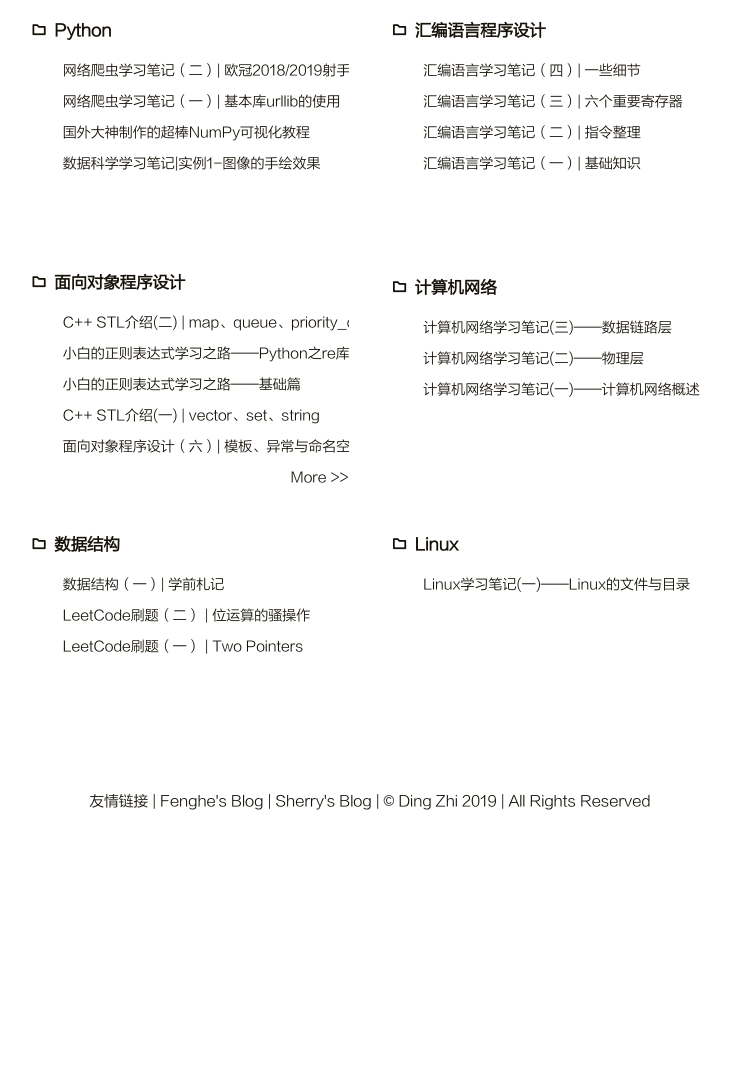
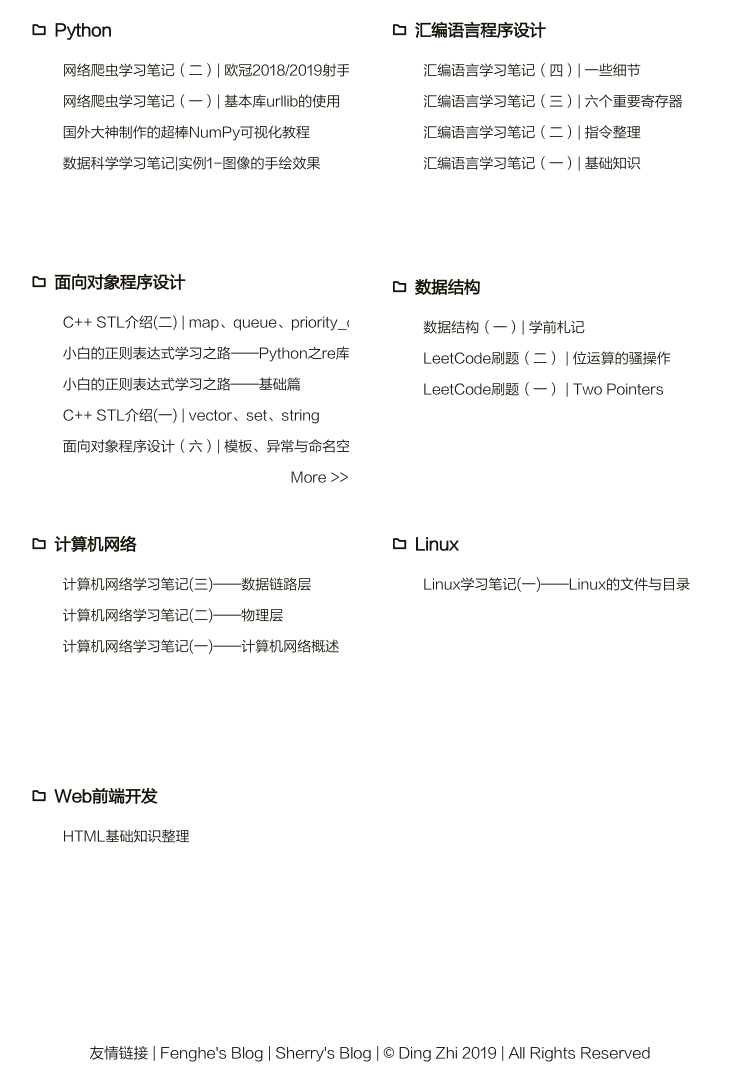
Before and after one commit to PonyDing/PonyDing.github.io, a plain HTML site: page category/index.html in a window 1280 px wide. Shown: the part 214-1300 px from the top of the page, without its empty margins (270-1000 px from the left). Before the commit the page ends 1048 px from the top, so only its background shows below. Drawn offline with Linux system fonts and the light colour scheme; a script that the page names is missing.

Commit message:
Site updated: 2019-11-03 22:52:38

```diff
--- a/baidusitemap.xml
+++ b/baidusitemap.xml
@@ -1,6 +1,9 @@
 <?xml version="1.0" encoding="UTF-8"?>
 <urlset xmlns="http://www.sitemaps.org/schemas/sitemap/0.9">
   <url>
+    <loc>http://dingzhi.ga/articles/WebDevelop-1/</loc>
+    <lastmod>2019-11-03</lastmod>
+  </url>  <url>
     <loc>http://dingzhi.ga/articles/ds-1/</loc>
     <lastmod>2019-11-03</lastmod>
   </url>  <url>
--- a/category/index.html
+++ b/category/index.html
@@ -275,6 +275,41 @@ var _hmt = _hmt || [];
 
                     <div class="card-item">
                         <div class="categories">
+                            <a href="/categories/数据结构/">
+                                <h3>
+                                    <i class="iconfont icon-category" style="padding-right:3px"></i>
+                                    数据结构
+                                </h3>
+                            </a>
+
+
+
+                                    <article class="archive-item">
+                                        <a class="archive-item-link" href="/articles/ds-1/">数据结构（一）| 学前札记</a>
+                                    </article>
+
+
+
+
+                                    <article class="archive-item">
+                                        <a class="archive-item-link" href="/articles/leetcode-2/">LeetCode刷题（二） | 位运算的骚操作</a>
+                                    </article>
+
+
+
+
+                                    <article class="archive-item">
+                                        <a class="archive-item-link" href="/articles/leetcode-1/">LeetCode刷题（一） | Two Pointers</a>
+                                    </article>
+
+
+
+                        </div>
+                    </div>
+
+
+                    <div class="card-item">
+                        <div class="categories">
                             <a href="/categories/计算机网络/">
                                 <h3>
                                     <i class="iconfont icon-category" style="padding-right:3px"></i>
@@ -310,41 +345,6 @@ var _hmt = _hmt || [];
 
                     <div class="card-item">
                         <div class="categories">
-                            <a href="/categories/数据结构/">
-                                <h3>
-                                    <i class="iconfont icon-category" style="padding-right:3px"></i>
-                                    数据结构
-                                </h3>
-                            </a>
-
-
-
-                                    <article class="archive-item">
-                                        <a class="archive-item-link" href="/articles/ds-1/">数据结构（一）| 学前札记</a>
-                                    </article>
-
-
-
-
-                                    <article class="archive-item">
-                                        <a class="archive-item-link" href="/articles/leetcode-2/">LeetCode刷题（二） | 位运算的骚操作</a>
-                                    </article>
-
-
-
-
-                                    <article class="archive-item">
-                                        <a class="archive-item-link" href="/articles/leetcode-1/">LeetCode刷题（一） | Two Pointers</a>
-                                    </article>
-
-
-
-                        </div>
-                    </div>
-
-
-                    <div class="card-item">
-                        <div class="categories">
                             <a href="/categories/Linux/">
                                 <h3>
                                     <i class="iconfont icon-category" style="padding-right:3px"></i>
@@ -356,6 +356,27 @@ var _hmt = _hmt || [];
 
                                     <article class="archive-item">
                                         <a class="archive-item-link" href="/articles/Linux-1/">Linux学习笔记(一)——Linux的文件与目录</a>
+                                    </article>
+
+
+
+                        </div>
+                    </div>
+
+
+                    <div class="card-item">
+                        <div class="categories">
+                            <a href="/categories/Web前端开发/">
+                                <h3>
+                                    <i class="iconfont icon-category" style="padding-right:3px"></i>
+                                    Web前端开发
+                                </h3>
+                            </a>
+
+
+
+                                    <article class="archive-item">
+                                        <a class="archive-item-link" href="/articles/WebDevelop-1/">HTML基础知识整理</a>
                                     </article>
 
 
```
Also changed, not shown: archives/2019/11/index.html (+9 -0 lines), archives/2019/index.html (+9 -9 lines), archives/2019/page/2/index.html (+9 -9 lines), archives/2019/page/3/index.html (+9 -0 lines), archives/index.html (+9 -9 lines), archives/page/2/index.html (+9 -9 lines), archives/page/3/index.html (+9 -0 lines), articles/network-3/index.html (+2 -0 lines), sitemap.xml (+7 -0 lines), tag/index.html (+5 -3 lines).
